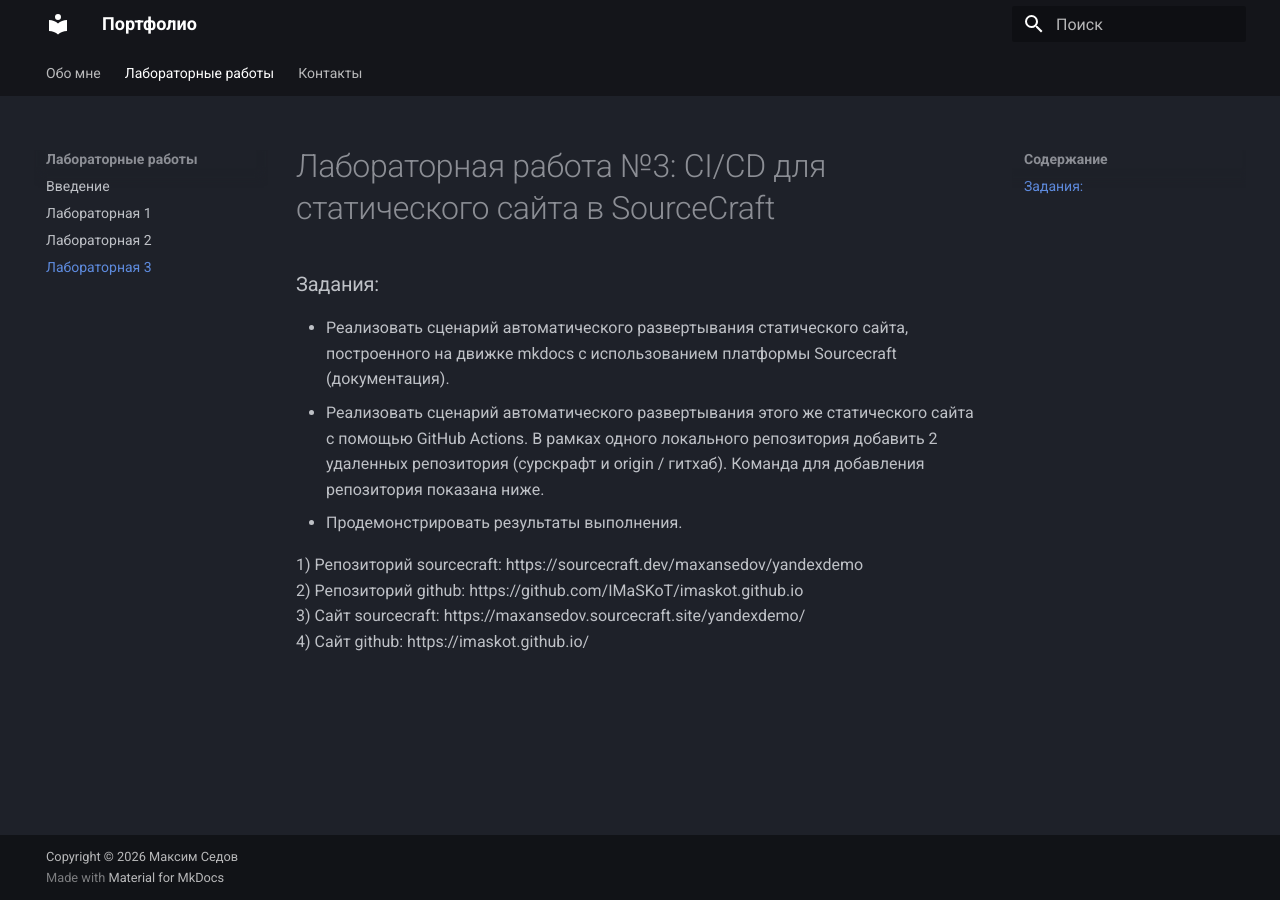
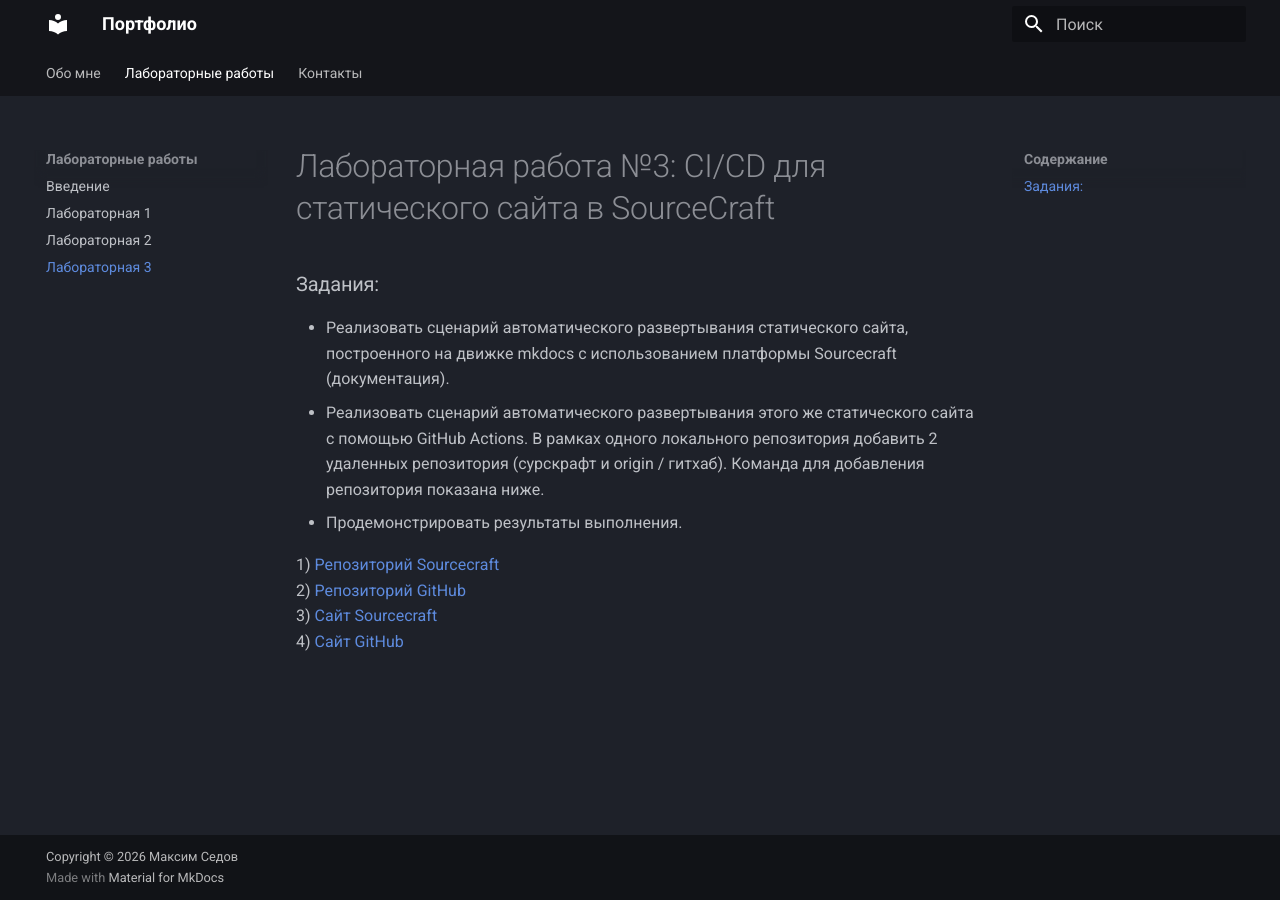
Before and after one commit to IMaSKoT/imaskot.github.io, an MkDocs documentation site: the page built from source/docs/lab3.md, in a window 1280 px wide. Built offline with MkDocs 1.6.1 and Material for MkDocs 9.7.7, drawn with Linux system fonts in a browser that asks for light colours.

Commit message:
Небольшие визуальные изменения

```diff
--- a/source/docs/lab3.md
+++ b/source/docs/lab3.md
@@ -4,7 +4,7 @@
 - Реализовать сценарий автоматического развертывания этого же статического сайта с помощью GitHub Actions. В рамках одного локального репозитория добавить 2 удаленных репозитория (сурскрафт и origin / гитхаб). Команда для добавления репозитория показана ниже.
 - Продемонстрировать результаты выполнения.
 
-1) Репозиторий sourcecraft: https://sourcecraft.dev/maxansedov/yandexdemo
-2) Репозиторий github: https://github.com/IMaSKoT/imaskot.github.io
-3) Сайт sourcecraft: https://maxansedov.sourcecraft.site/yandexdemo/
-4) Сайт github: https://imaskot.github.io/
+1) [Репозиторий Sourcecraft](https://sourcecraft.dev/maxansedov/yandexdemo)
+2) [Репозиторий GitHub](https://github.com/IMaSKoT/imaskot.github.io)
+3) [Сайт Sourcecraft](https://maxansedov.sourcecraft.site/yandexdemo/)
+4) [Сайт GitHub](https://imaskot.github.io/)
```
Also changed, not shown: source/docs/lab2.md (+1 -2 lines), source/docs/lab4.md (+1 -1 lines).
